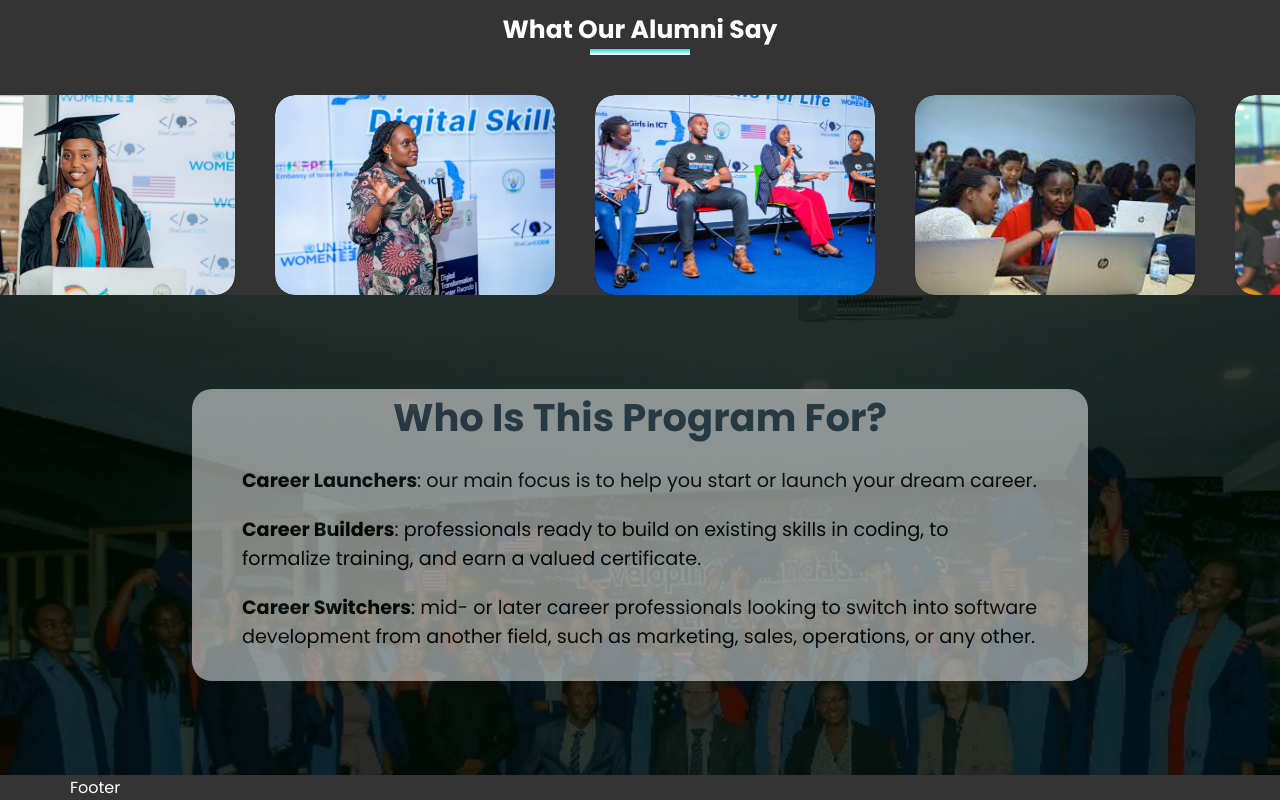
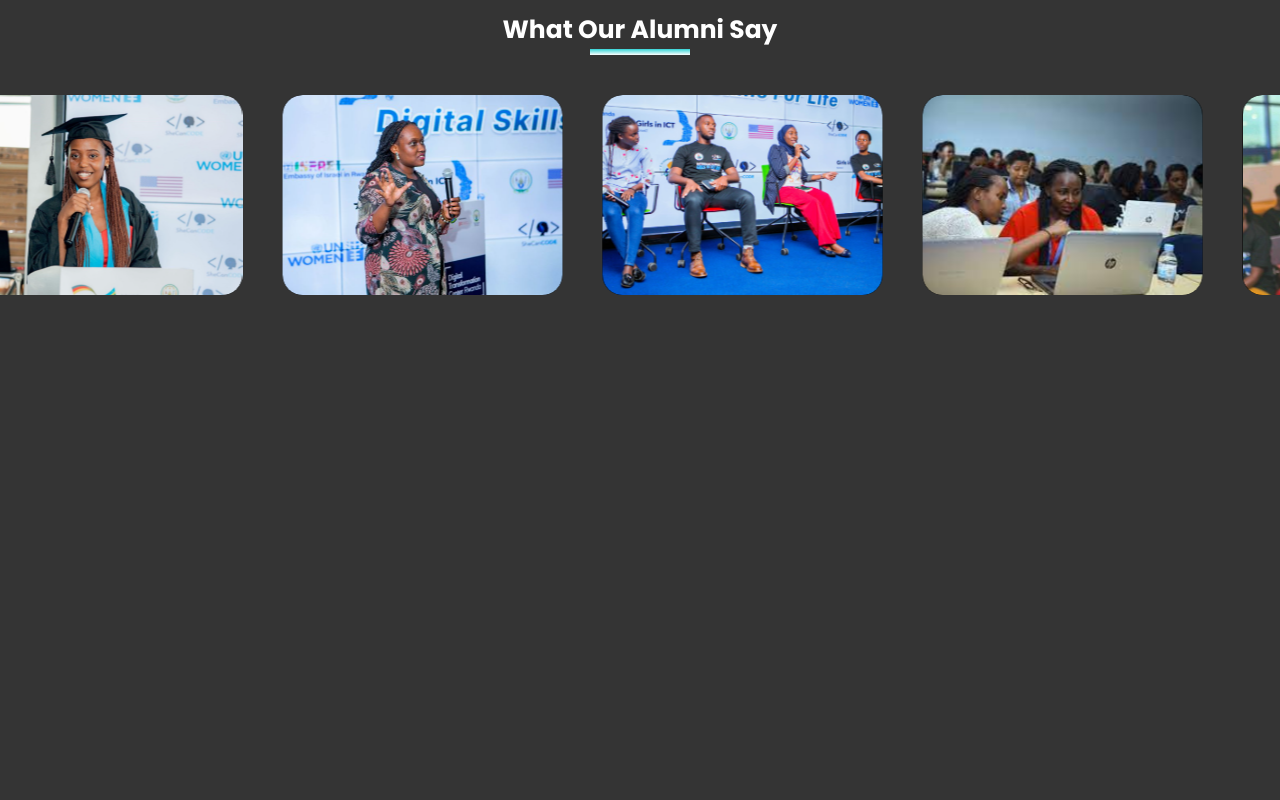
Before and after one commit to hirwajeaneric/shecancodefrontend, a React (Create React App) app: page / in a window 1280 px wide. Shown: the part 1333-2133 px from the top of the page. After the commit the page ends 1628 px from the top, so only its background shows below. Built offline with nearby package versions, Linux system fonts and the light colour scheme.

Commit message:
fix deployment

```diff
--- a/src/pages/Home/index.js
+++ b/src/pages/Home/index.js
@@ -1,6 +1,6 @@
 import './Home.css'
 import Nav from '../../components/Nav/index';
-import Program from '../../components/Section/alumni/Program/program';
+// import Program from '../../components/Section/alumni/Program/program';
 import Explore from '../../components/Section/alumni/explore-course/course';
 import Header from '../../components/Header/index';
 import Alumni from '../../components/Section/alumni/alumnisection/index';
@@ -14,7 +14,7 @@ return(
 <FirstHome />
  <Explore />
 <Alumni />
-<Program />
+{/* <Program /> */}
 </>
 );
 }
```
